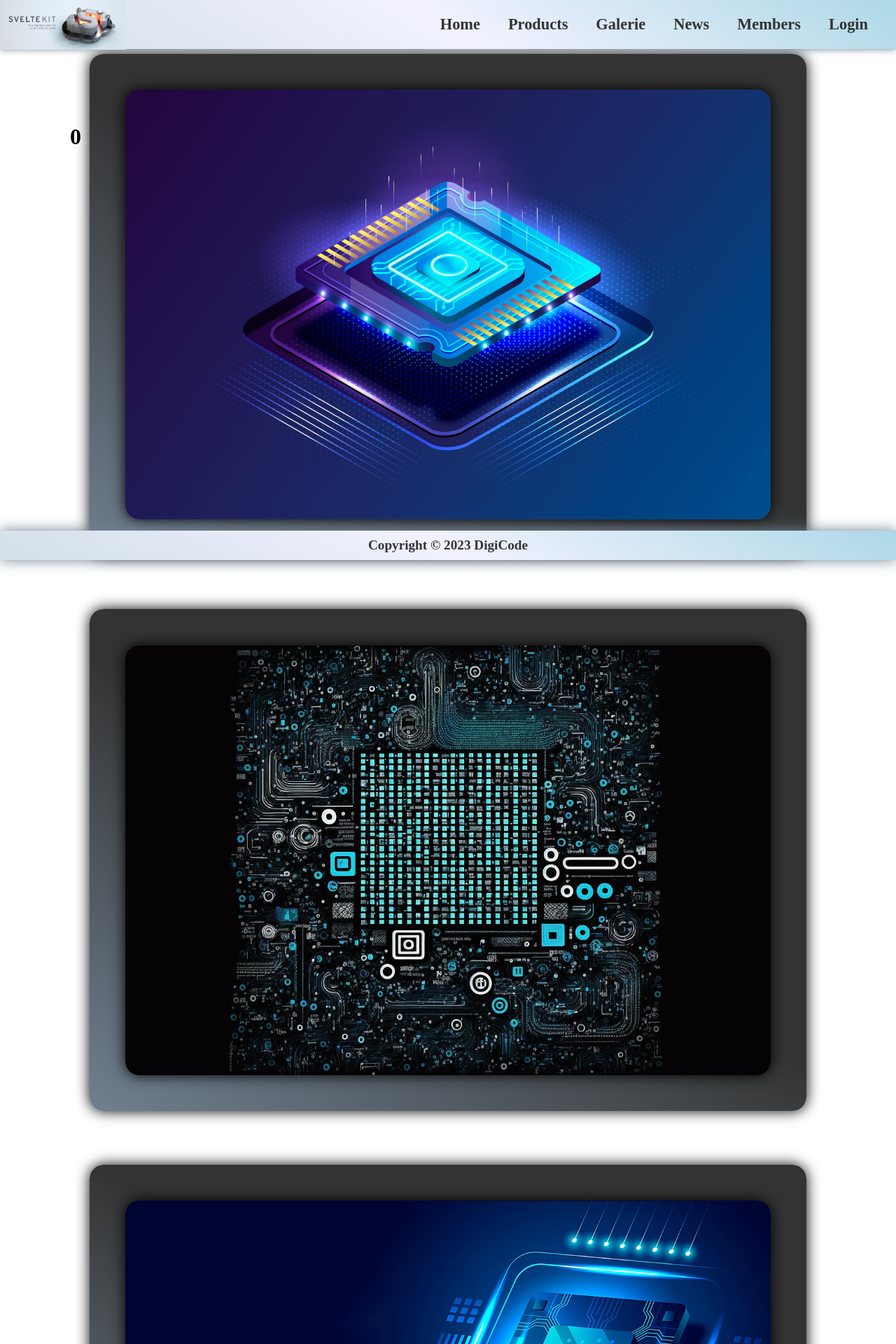
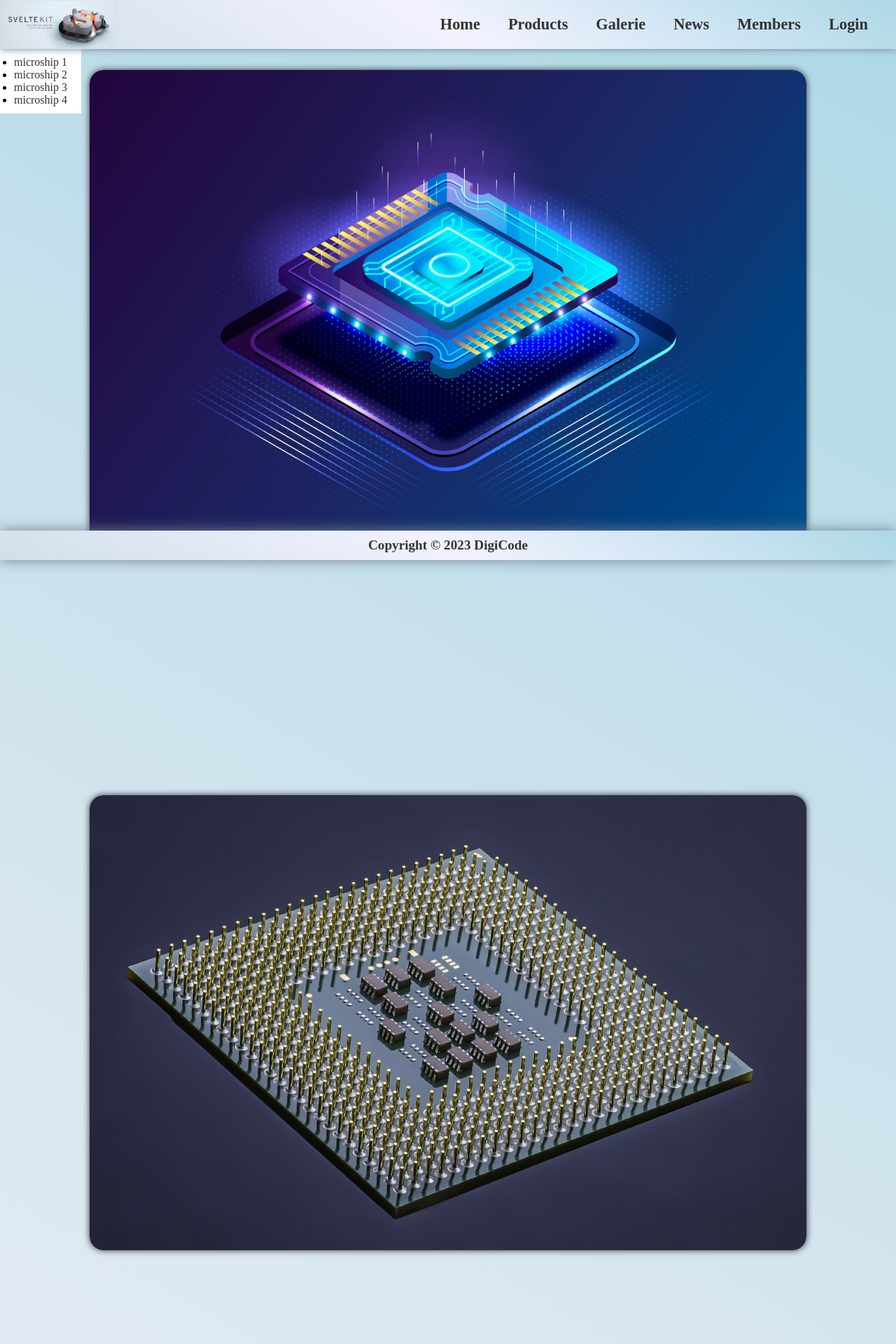
Before and after one commit to TLRKiliann/sveltekit-website, a SvelteKit app in the folder my-app/: page /galerie in a window 1280 px wide. Shown: the top 1920 px of the page at 70% size. Built offline with nearby package versions, Linux system fonts and the light colour scheme; no server answers.

Commit message:
galerie setup

```diff
--- a/my-app/src/lib/header.svelte
+++ b/my-app/src/lib/header.svelte
@@ -69,7 +69,7 @@
     display: flex;
   }
   .class--logo {
-    width: 180px;
+    width: 170px;
     object-fit: cover;
   }
   .class--ul {
--- a/my-app/src/routes/galerie/+page.svelte
+++ b/my-app/src/routes/galerie/+page.svelte
@@ -1,81 +1,137 @@
 <script>
   import microOne from '$lib/images/micro1.jpg';
-  import microTwo from '$lib/images/micro2.jpg';
+  import microTwo from '$lib/images/micro6.jpg';
   import microThree from '$lib/images/micro3.png';
-  import microFour from '$lib/images/micro4.jpg';
-  import microFive from '$lib/images/micro5.jpg';
-  import microSix from '$lib/images/micro6.jpg';
-  import microSeven from '$lib/images/micro7.jpg';
-  import microHeight from '$lib/images/micro8.jpg';
-
-  let scroll;
-  let spedd = 4;
+  import microFour from '$lib/images/micro5.jpg';
 </script>
 
-<svelte:window bind:scrollY={scroll} />
+<span id="s1"></span>
+<span id="s2"></span>
+<span id="s3"></span>
+<span id="s4"></span>
 
-<h1 class="class--h1">{scroll}</h1>
+<div id="wrap">
 
-<div class="div--img" style:transform={`translate3d(0, $(scroll + speed)px, 0)`}>
-  <img class="class--img" alt="micro 1" src={microOne} />
-</div>
+  <ul id="nav">
+    <li><a href="#s1">microship 1</a></li>
+    <li><a href="#s2">microship 2</a></li>
+    <li><a href="#s3">microship 3</a></li>
+    <li><a href="#s4">microship 4</a></li>
+  </ul>
 
-<div class="div--img">
-  <img class="class--img" alt="micro 2" src={microTwo} />
-</div>
+  <div id="slide1">
+    <img class="class--img1" alt="micro 1" src={microOne} />
+  </div>
 
-<div class="div--img2" style:transform={`translate3d(0, $(scroll + -2)px, 0)`}>
-  <img class="class--img" alt="micro 3" src={microThree} />
-</div>
+  <div id="slide2">
+    <img class="class--img2" alt="micro 2" src={microTwo} />
+  </div>
 
-<div class="div--img">
-  <img class="class--img" alt="micro 4" src={microFour} />
-</div>
+  <div id="slide3">
+    <img class="class--img3" alt="micro 3" src={microThree} />
+  </div>
 
-<div class="div--img">
-  <img class="class--img" alt="micro 5" src={microFive} />
-</div>
+  <div id="slide4">
+    <img class="class--img4" alt="micro 4" src={microFour} />
+  </div>
 
-<div class="div--img">
-  <img class="class--img" alt="micro 6" src={microSix} />
-</div>
-
-<div class="div--img">
-  <img class="class--img" alt="micro 7" src={microSeven} />
-</div>
-
-<div class="div--img">
-  <img class="class--img" alt="micro 8" src={microHeight} />
 </div>
 
 <style>
-  .class--h1 {
+  #wrap {
+    position: relative;
+    min-height: 100vh;
+    top: 0px;
+    transition: top 1.4s cubic-bezier(.49,.22,.52,1.35);
+    background: linear-gradient(30deg, #f8f8ff, #dee8f0, lightblue);
+  }
+  #nav {
     position: fixed;
-    margin: 100px;
-    z-index: 10;
+    top: 54px;
+    left: 0px;
+    display: flex;
+    padding: 10px 20px;
+    flex-direction: column;
+    background: #fff;
   }
-  .div--img {
-    display: flex;
-    width: 80%;
-    margin: 6% auto;
-    background: linear-gradient(30deg, slategrey, #333, #333);
-    border-radius: 20px;
-    box-shadow: 0px 0px 20px #000;
-  }
-  .div--img2 {
-    display: flex;
-    width: 80%;
-    margin: 6% auto;
-    background: linear-gradient(30deg, slategrey, #333, #333);
-    border-radius: 20px;
-    box-shadow: 0px 0px 20px #000;
+  #nav a {
+    width: 100px;
+    margin: 5px 0px;
+    text-decoration: none;
+    color: #333;
   }
 
-  .class--img {
-    width: 90%;
-    margin: 5% auto;
+  .class--img1 {
+    margin: 0% 10%;
+    width: 80%;
     border-radius: 20px;
-    box-shadow: 0px 0px 20px #000;
-    object-fit: cover;
+    box-shadow: 0px 0px 10px #333;
   }
+  .class--img2 {
+    margin: -5% 10%;
+    width: 80%;
+    border-radius: 20px;
+    box-shadow: 0px 0px 10px #333;
+  }
+  .class--img3 {
+    margin: 2% 10%;
+    width: 80%;
+    border-radius: 20px;
+    box-shadow: 0px 0px 10px #333;
+  }
+  .class--img4 {
+    margin: 0% 10%;
+    margin-top: -3%;
+    margin-bottom: 3%;
+    width: 80%;
+    border-radius: 20px;
+    box-shadow: 0px 0px 10px #333;
+  }
+
+  #slide1, #slide2, #slide3, slide4 {
+    height: 1000px;
+    padding-top: 100px;
+    transition: background-position 1.4s cubic-bezier(.49,.22,.52,1.35);
+    -webkit-transition: top 1.4s cubic-bezier(.49,.22,.52,1);
+  }
+
+  #slide1 { background: center 0 no-repeat fixed; }
+  #slide2 { background: center 0 no-repeat fixed; }
+  #slide3 { background: center 0 no-repeat fixed; }
+  #slide4 { background: center 0 no-repeat fixed; }
+
+  #s2:target ~ #wrap {
+    top: -1000px;
+  }
+
+  #s2:target ~ #wrap #slide1 { background-position: 50% 50%; }
+  #s2:target ~ #wrap #slide2 { background-position: 50% 50%; }
+  #s2:target ~ #wrap #slide3 { background-position: 50% 50%; }
+  #s2:target ~ #wrap #slide4 { background-position: 50% 50%; }
+
+  #s2:target ~ #wrap #nav li:first-child + li a {
+    text-shadow: 0 0 5px #eca603, 0 0 5px #eca603, 0 0 5px #eca603, 0 0 5px #eca603;
+  }
+
+  #s1:target ~ #wrap { top:0px; }
+  #s1:target ~ #wrap #nav li:first-child a { text-shadow: 0 0 5px #eca603, 0 0 5px #eca603, 0 0 5px #eca603, 0 0 5px #eca603; }
+  #s1:target ~ #wrap #slide1 { background-position: 50% 0%; }
+  #s1:target ~ #wrap #slide2 { background-position: 50% 0%; }
+  #s1:target ~ #wrap #slide3 { background-position: 50% 0%; }
+  #s1:target ~ #wrap #slide4 { background-position: 50% 0%; }
+
+  #s3:target ~ #wrap { top:-2150px; }
+  #s3:target ~ #wrap #nav li:nth-child a { text-shadow: 0 0 5px #eca603, 0 0 5px #eca603, 0 0 5px #eca603, 0 0 5px #eca603; }
+  #s3:target ~ #wrap #slide1 { background-position: 50% 50%; }
+  #s3:target ~ #wrap #slide2 { background-position: 50% 0%; }
+  #s3:target ~ #wrap #slide3 { background-position: 50% 0%; }
+  #s3:target ~ #wrap #slide4 { background-position: 50% 0%; }
+
+  #s4:target ~ #wrap { top:-3150px; }
+  #s4:target ~ #wrap #nav li:last-child a { text-shadow: 0 0 5px #eca603, 0 0 5px #eca603, 0 0 5px #eca603, 0 0 5px #eca603; }
+  #s4:target ~ #wrap #slide1 { background-position: 50% 50%; }
+  #s4:target ~ #wrap #slide2 { background-position: 50% 0%; }
+  #s4:target ~ #wrap #slide3 { background-position: 50% 0%; }
+  #s4:target ~ #wrap #slide4 { background-position: 50% 0%; }
+
 </style>
```
